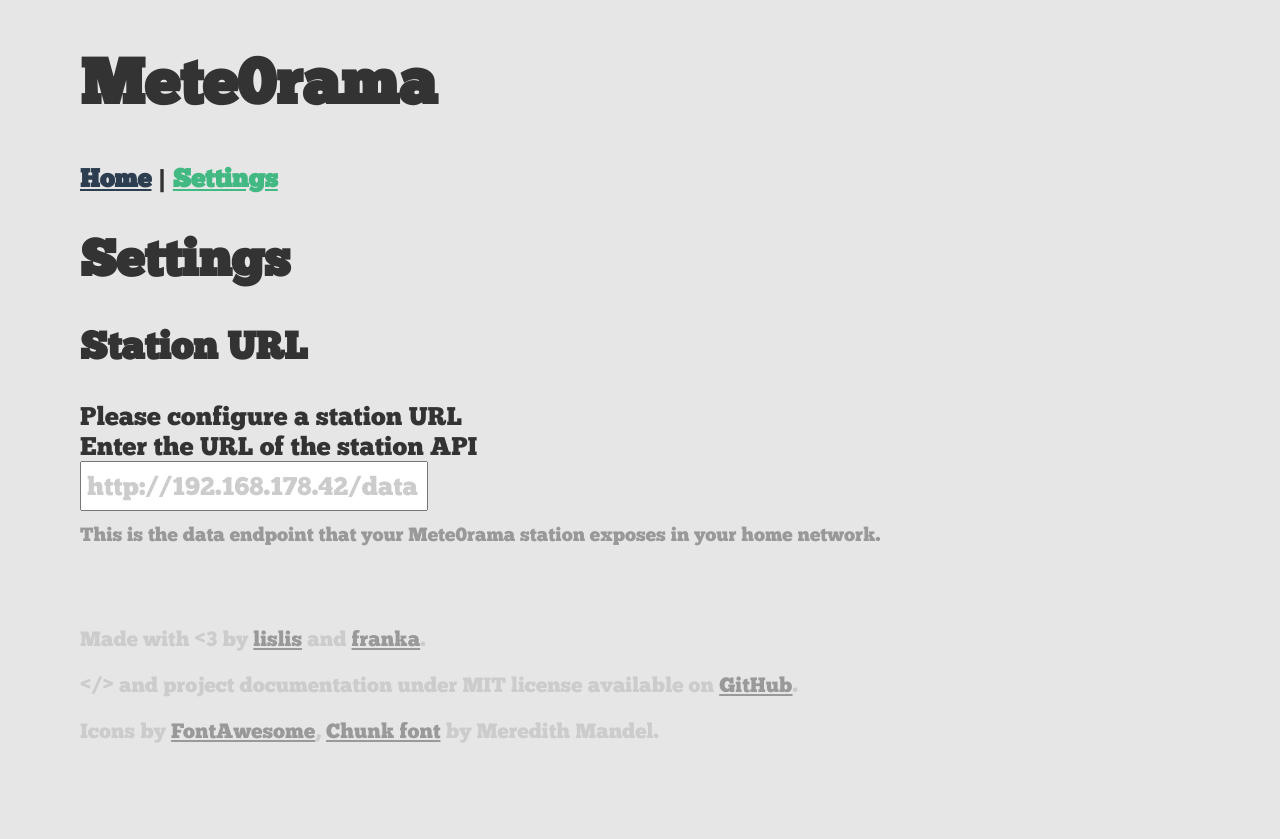
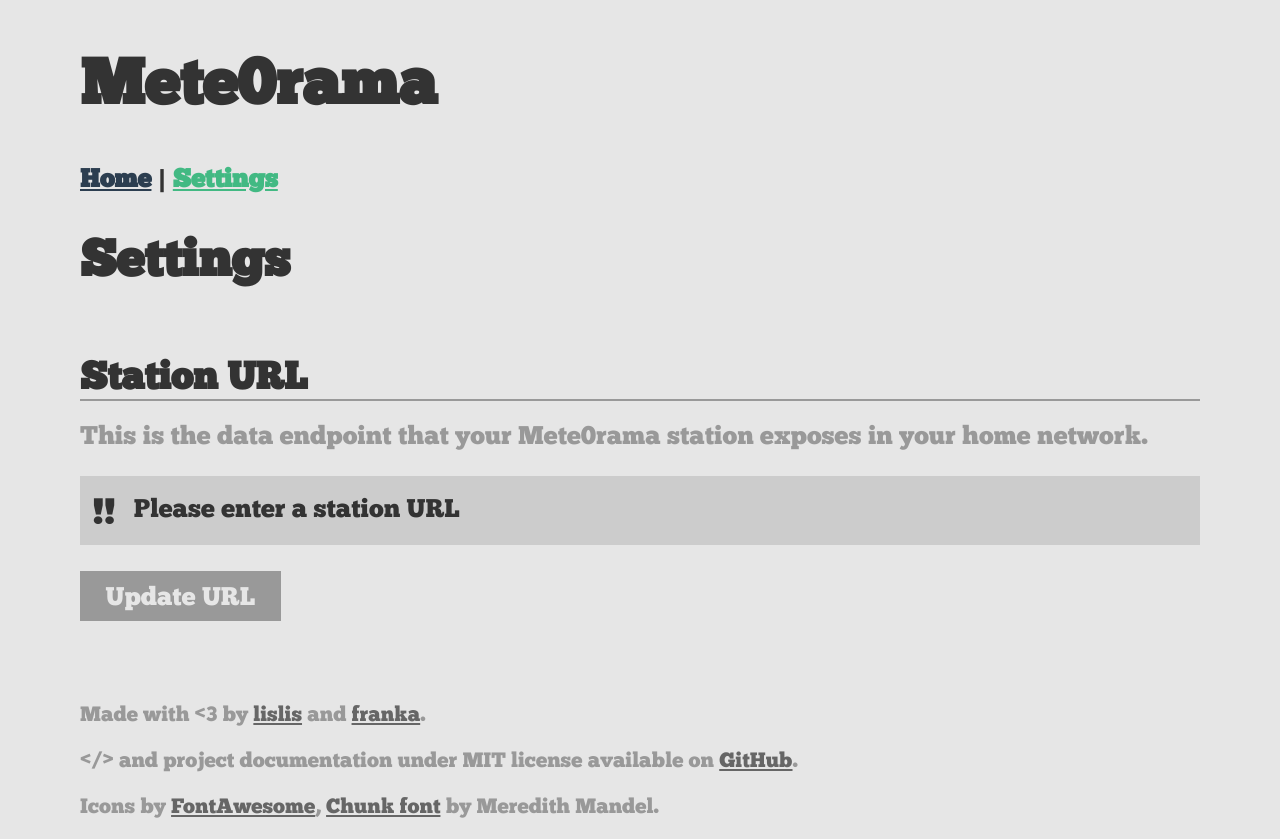
Before and after one commit to lislis/mete0rama, a Vue app in the folder mete0rama-orama/: page /#/settings in a window 1280 px wide. Before the commit the page ends 800 px from the top, so only its background shows below. Built offline with nearby package versions, Linux system fonts and the light colour scheme.

Commit message:
update and refactor

```diff
--- a/mete0rama-orama/src/components/AppFooter.vue
+++ b/mete0rama-orama/src/components/AppFooter.vue
@@ -10,10 +10,10 @@
 .appfooter {
   margin-top: 10vh;
   font-size: 1.3rem;
-  color: #ccc;
+  color: #999;
   }
 
   a {
-  color: #999;
+  color: #666;
   }
 </style>
--- /dev/null
+++ b/mete0rama-orama/src/components/StationSetting.vue
@@ -0,0 +1,61 @@
+<template>
+  <section>
+    <h2 class="settings-header">Station URL</h2>
+    <p class="form-help">This is the data endpoint that your Mete0rama station exposes in your home network.</p>
+    <div v-if="hasStationURL">
+      <p>You're currently fetching from <br>
+        <span class="highlight">{{stationURL}}</span></p>
+    </div>
+    <div v-else><p class="settings-note">Please enter a station URL</p></div>
+
+    <button type="button"
+            v-show="!displayingForm"
+            v-on:click="toggleForm">Update URL</button>
+
+    <div v-if="displayingForm" class="form-item">
+      <label>
+        <span>Station URL</span>
+        <input type="text"
+               id="settings-url"
+               placeholder="http://192.168.178.42/data"
+               :value="stationURL"
+               @input="updateUrl">
+      </label>
+      <button type="button"
+              v-on:click="toggleForm">Done!</button>
+    </div>
+  </section>
+</template>
+
+<script>
+import { mapState } from 'vuex'
+
+export default {
+  components: {},
+  data () {
+    return {
+      isDisplayingForm: false
+    }
+  },
+  methods: {
+    toggleForm () {
+      this.isDisplayingForm = !this.isDisplayingForm
+    },
+    updateUrl (e) {
+      this.$store.dispatch('setStationUrl', e.target.value)
+    }
+  },
+  computed: {
+    ...mapState(['stationEndpoint']),
+    hasStationURL () {
+      return this.stationEndpoint !== ''
+    },
+    stationURL () {
+      return this.stationEndpoint
+    },
+    displayingForm () {
+      return this.isDisplayingForm
+    }
+  }
+}
+</script>
--- a/mete0rama-orama/src/views/Settings.vue
+++ b/mete0rama-orama/src/views/Settings.vue
@@ -1,85 +1,71 @@
 <template>
   <div class="settings">
     <h1>Settings</h1>
-
-    <section>
-      <h2>Station URL</h2>
-      <div v-if="hasStationURL">
-        <p>You're currently fetching from {{stationURL}}</p>
-        <button type="button" v-on:click="toggleForm">Change URL</button></div>
-      <div v-else>Please configure a station URL</div>
-
-      <div v-if="displayingForm">
-        <label>
-          <span>Enter the URL of the station API</span>
-          <input type="text"
-                 id="settings-url"
-                 placeholder="http://192.168.178.42/data"
-                 :value="stationURL"
-                 @input="updateUrl">
-        </label>
-        <p class="form-help">This is the data endpoint that your Mete0rama station exposes in your home network.</p>
-      </div>
-    </section>
+    <StationSetting />
   </div>
 </template>
 
 <script>
-import { mapState } from 'vuex'
+import StationSetting from '../components/StationSetting.vue'
 
 export default {
-  components: {},
-  data () {
-    return {
-      isDisplayingForm: false
-    }
-  },
-  methods: {
-    toggleForm () {
-      this.isDisplayingForm = !this.isDisplayingForm
-    },
-    updateUrl (e) {
-      this.$store.dispatch('setStationUrl', e.target.value)
-    }
-  },
-  computed: {
-    ...mapState(['stationEndpoint']),
-    hasStationURL () {
-      return this.stationEndpoint !== ''
-    },
-    stationURL () {
-      return this.stationEndpoint
-    },
-    displayingForm () {
-      if (!this.hasStationURL) {
-        return true
-      } else {
-        return this.isDisplayingForm
-      }
-    }
-  }
+  components: { StationSetting }
 }
 </script>
 
-<style scoped lang="scss">
+<style lang="scss">
+  .settings-header {
+    margin-top: 4rem;
+    margin-bottom: .5em;
+    border-bottom: 2px solid #999;
+  }
+  .settings-note {
+    padding: 0.8rem;
+    background-color: #ccc;
+    &:before {
+      content: "!!";
+      margin-right: 0.5em;
+      font-size: 2.3rem;
+      vertical-align: middle;
+    }
+  }
+
   label {
-  color: inherit;
+    color: #999;
+    font-size: 1rem;
+    text-transform: uppercase;
     span {
-      display: block;
+       display: block;
     }
   }
   input {
-  &::placeholder {
-    color: #ccc;
-  }
+    &::placeholder {
+      color: #ccc;
+    }
     display: block;
     font: inherit;
+    font-size: 1.6rem;
     padding: 0.3em .2em;
     margin-bottom: .5em;
   }
   .form-help {
     margin: 0;
     color: #999;
-    font-size: 1.2rem;
+    font-size: 1.6rem;
+  }
+  .form-item {
+    margin-top: 1rem;
+  }
+  button {
+    font: inherit;
+    padding: .4em 1em;
+    background-color: #999;
+    color: #e6e6e6;
+    border: none;
+    cursor: pointer;
+    transition: background-color 200ms ease-in-out;
+    &:hover {
+      background-color: #333;
+    }
   }
 </style>
```
